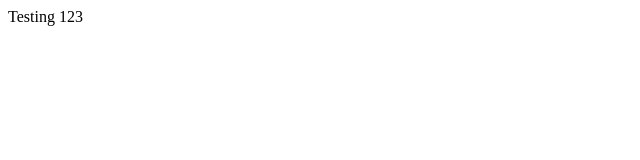
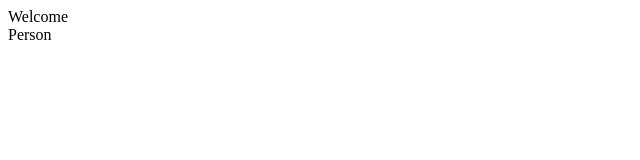
Before and after one commit to IT2810/it2810-webutvikling-h18-prosjekt-2-gruppe--05, a React (Create React App) app: page / in a window 1280 px wide. Shown: the top 160 px of the page, without its empty margins (0-640 px from the left). Built offline with nearby package versions, Linux system fonts and the light colour scheme.

Commit message:
Commented out some testing and changes variables/classNames to english.

```diff
--- a/src/App.js
+++ b/src/App.js
@@ -1,10 +1,12 @@
 import React, { Component } from 'react';
+import Categories from './components/Categories/Categories'
 
 class App extends Component {
   render() {
     return (
       <div className="App">
-        Testing 123
+        Welcome
+        <Categories />
       </div>
     );
   }
--- /dev/null
+++ b/src/components/Categories/Categories.js
@@ -0,0 +1,22 @@
+import React, { Component } from 'react';
+
+class Categories extends Component {
+    /*
+    constructor(props) {
+        super(props)
+        this.state = {
+          textCategory: props.text,
+        }
+      }
+      */
+  render() {
+    return (
+      <div className="Categories">
+        Person
+        {/*<Galleri tekst={this.state.textCategory} />*/}
+      </div>
+    );
+  }
+}
+
+export default Categories;
```
